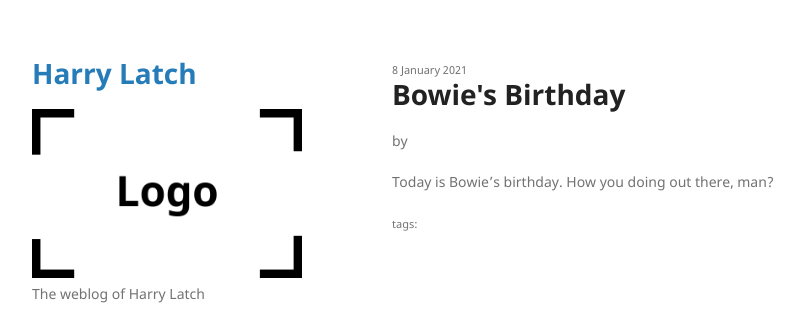
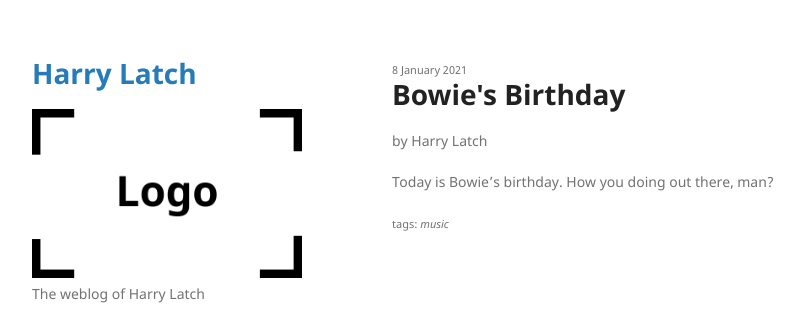
Before and after one commit to harrylatch/harrylatch.github.io, a Jekyll site: the page built from _posts/2021-01-08-bowies-birthday.md, in a window 1280 px wide. Shown: the top 325 px of the page, without its empty margins (178-982 px from the left). Built offline with Jekyll 4.4.1, drawn with Linux system fonts in a browser that asks for light colours.

Commit message:
Update 2021-01-08-bowies-birthday.md

```diff
--- a/_posts/2021-01-08-bowies-birthday.md
+++ b/_posts/2021-01-08-bowies-birthday.md
@@ -2,6 +2,8 @@
 layout: post
 title: "Bowie's Birthday"
 date: 2021-01-08
+author: Harry Latch
+tag: music
 ---
 
 Today is Bowie's birthday. How you doing out there, man?
```
